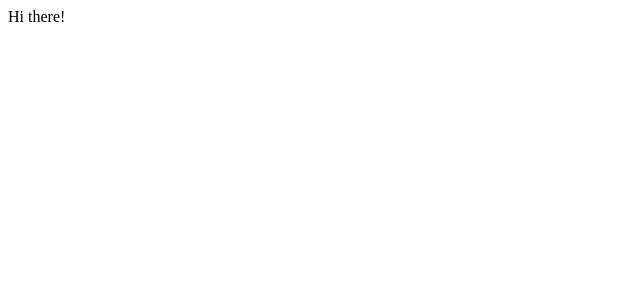
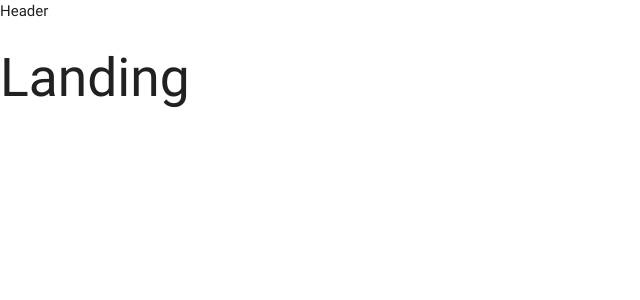
Before and after one commit to chandan7193/backend, a React (Create React App) app in the folder client/: page / in a window 1280 px wide. Shown: the top 300 px of the page, without its empty margins (0-640 px from the left). Built offline with nearby package versions, Linux system fonts and the light colour scheme.

Commit message:
Webpack with css

```diff
--- a/client/package.json
+++ b/client/package.json
@@ -8,6 +8,7 @@
     }
   },
   "dependencies": {
+    "materialize-css": "^0.100.2",
     "react": "^16.2.0",
     "react-dom": "^16.2.0",
     "react-redux": "^5.0.6",
--- a/client/src/components/App.js
+++ b/client/src/components/App.js
@@ -1,11 +1,23 @@
 import React from 'react';
 import {BrowserRouter, Route} from 'react-router-dom'
+
+import Header from './Header';
+const Landing = () =><h2>Landing</h2>;
+const Dashboard = () => <h2>Dashboard</h2>;
+const SurveyNew = () => <h2>SurveyNew</h2>
 
 
 const App = () => {
   return (
     <div>
-      Hi there!
+      <BrowserRouter>
+        <div>
+          <Header/>
+          <Route exact = {true} path = '/' component ={Landing}/>
+          <Route path = "/surveys" component = {Dashboard}/>
+          <Route path = "surveys/new" component = {SurveyNew} />
+        </div>
+      </BrowserRouter>
     </div>
   )
 }
--- /dev/null
+++ b/client/src/components/Header.js
@@ -0,0 +1,11 @@
+import React, {Component} from 'react';
+
+export default class Header extends Component{
+  render(){
+    return(
+      <div>
+        Header
+      </div>
+    )
+  }
+}
--- a/client/src/index.js
+++ b/client/src/index.js
@@ -1,3 +1,4 @@
+import 'materialize-css/dist/css/materialize.min.css'
 import React from 'react';
 import ReactDOM from 'react-dom';
 import { Provider } from 'react-redux';
```
Also changed, not shown: 1 other file (tests, documents, lock files or other folders).
